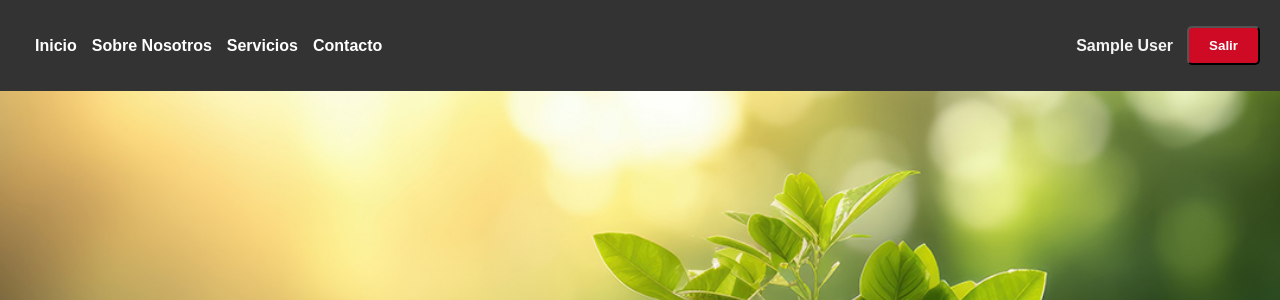
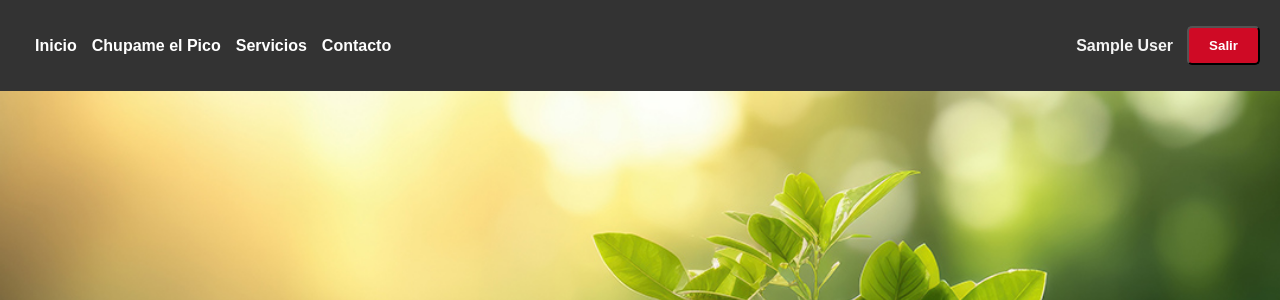
Before and after one commit to fco-vasquez/FinanzasWeb-IngeneriaSoftware, a Django app: page / in a window 1280 px wide. Shown: the top 300 px of the page. Run offline with Django 5.2, Linux system fonts and the light colour scheme; the visitor is signed in with stand-in values (Sample User, id 1).

Commit message:
Cambio contenido navbar index

```diff
--- a/templates/web/index.html
+++ b/templates/web/index.html
@@ -15,7 +15,7 @@
             <ul class="nav-links">
             <!--<li><a href="#home" class="logo">City</a></li>-->
                 <li><a href="/">Inicio</a></li>
-                <li><a href="#about">Sobre Nosotros</a></li>
+                <li><a href="#about">Chupame el Pico</a></li>
                 <li><a href="#services">Servicios</a></li>
                 <li><a href="#contact">Contacto</a></li>
             </ul>
```
